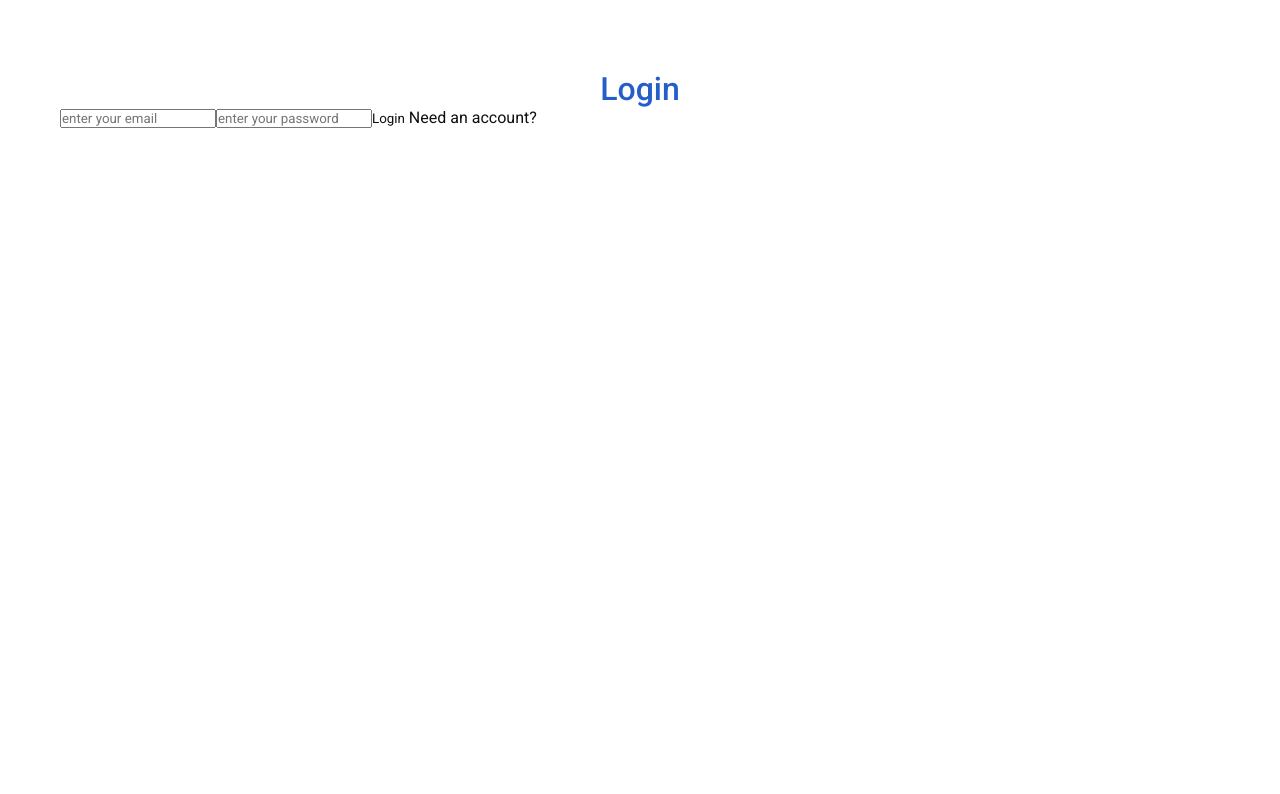
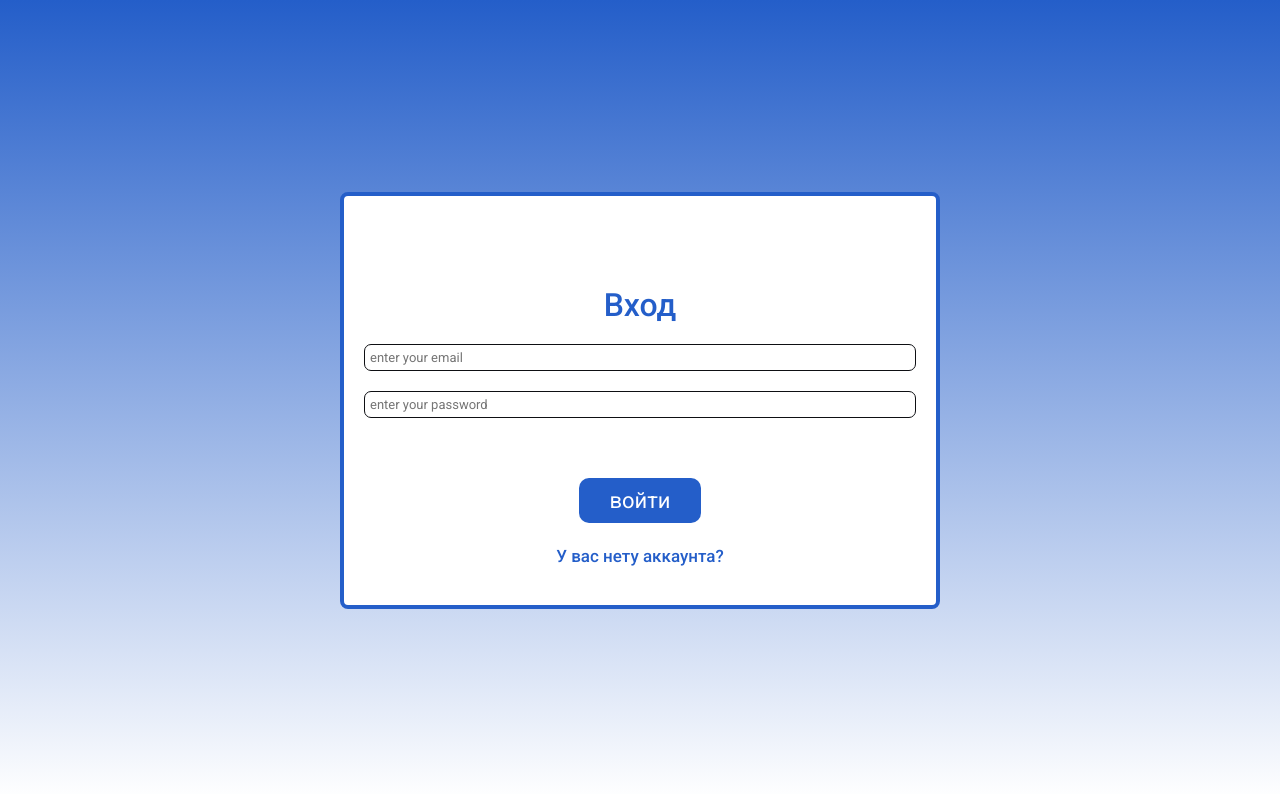
Before and after one commit to Gallahar/course-front, a React (Vite) app: page /login in a window 1280 px wide. Shown: the top 794 px of the page. Built offline with nearby package versions, Linux system fonts and the light colour scheme; no server answers.

Commit message:
Login/register-styles fixed bugs with tokens/routing

```diff
--- a/src/assets/styles/global.css
+++ b/src/assets/styles/global.css
@@ -42,6 +42,72 @@ button {
 	width: 100%;
 	margin: 0 auto;
 	padding: 0 20px;
+}
+
+.auth_section {
+	width: 100%;
+	height: 100vh;
+	display: flex;
+	align-items: center;
+	background: linear-gradient(
+		to bottom,
+		var(--color-primary),
+		var(--color-secondary)
+	);
+}
+
+.auth_form {
+	background-color: var(--color-secondary);
+	max-width: 600px;
+	height: 417px;
+	margin: 0 auto;
+	padding: 20px;
+	border-radius: 8px;
+	border: 4px solid var(--color-primary);
+	display: flex;
+	flex-wrap: wrap;
+	flex-direction: column;
+	align-items: center;
+	gap: 20px;
+}
+
+.auth_input {
+	width: 100%;
+	padding: 5px;
+	border-radius: 7px;
+	border: 1px solid var(--color-text);
+	font-size: 13px;
+}
+
+.auth_input:focus {
+	border: 1px solid var(--color-primary);
+}
+
+.auth_button {
+	background-color: var(--color-primary);
+	color: var(--color-secondary);
+	padding: 10px 30px;
+	margin: 40px auto 0;
+	border-radius: 10px;
+	font-size: 22px;
+	transition: opacity 0.2s ease-in-out;
+}
+
+.auth_button:hover {
+	opacity: 0.8;
+}
+
+.auth_link {
+	font-size: 17px;
+	font-weight: 500;
+	color: var(--color-primary);
+	padding-top: 3px;
+	padding-bottom: 3px;
+}
+
+.auth_link:hover {
+	padding-bottom: 1px;
+	border-bottom: 2px solid var(--color-primary);
 }
 
 .admin_table_card_controls {
@@ -433,6 +499,16 @@ h1 {
 }
 
 @media (max-width: 768px) {
+	.auth_form {
+		height: 350px;
+	}
+
+	.auth_button {
+		font-size: 16px;
+		padding: 8px 20px;
+		margin: 20px auto 0;
+	}
+
 	.admin_table_card_controls {
 		gap: 5px;
 		margin-right: 0;
@@ -577,6 +653,18 @@ h1 {
 }
 
 @media (max-width: 425px) {
+	.auth_form {
+		height: 320px;
+	}
+
+	.auth_button {
+		margin: 10px auto 0;
+	}
+
+	.auth_heading {
+		font-size: 23px;
+	}
+
 	.admin_course_heading {
 		font-size: 18px;
 		margin-top: 10px;
--- a/src/pages/Login.jsx
+++ b/src/pages/Login.jsx
@@ -9,6 +9,8 @@ export const Login = () => {
 	const navigate = useNavigate()
 	const [email, setEmail] = useState('')
 	const [password, setPassword] = useState('')
+
+
 
 	const handleSubmit = async (e) => {
 		e.preventDefault()
@@ -29,22 +31,30 @@ export const Login = () => {
 	}
 
 	return (
-		<section className="section">
+		<section className="auth_section">
 			<div className="container">
-				<form className="container-form" onSubmit={handleSubmit}>
-					<h1>Login</h1>
+				<form className="auth_form" onSubmit={handleSubmit}>
+					<h1 className="auth_heading">Вход</h1>
 					<input
+						className="auth_input"
 						onChange={(e) => setEmail(e.target.value)}
 						required
 						placeholder="enter your email"
 					/>
 					<input
+						type="password"
+						className="auth_input"
 						onChange={(e) => setPassword(e.target.value)}
 						required
 						placeholder="enter your password"
 					/>
-					<button type="submit">Login</button>
-					<Link to="/register"> Need an account?</Link>
+					<button className="auth_button" type="submit">
+						войти
+					</button>
+					<Link className="auth_link" to="/register">
+						{' '}
+						У вас нету аккаунта?
+					</Link>
 				</form>
 			</div>
 		</section>
--- a/src/pages/Register.jsx
+++ b/src/pages/Register.jsx
@@ -29,22 +29,29 @@ export const Register = () => {
 	}
 
 	return (
-		<section className="section">
+		<section className="auth_section">
 			<div className="container">
-				<form className="container-form" onSubmit={handleSubmit}>
-					<h1>Register</h1>
+				<form className="auth_form" onSubmit={handleSubmit}>
+					<h1 className="auth_heading">Регистрация</h1>
 					<input
+						className="auth_input"
 						onChange={(e) => setEmail(e.target.value)}
 						required
 						placeholder="enter your email"
 					/>
 					<input
+						className="auth_input"
 						onChange={(e) => setPassword(e.target.value)}
 						required
 						placeholder="enter your password"
 					/>
-					<button type="submit">register</button>
-					<Link to="/login"> Already have an account?</Link>
+					<button className="auth_button" type="submit">
+						зарегистрироваться
+					</button>
+					<Link className="auth_link" to="/login">
+						{' '}
+						У вас уже есть аккаунт?
+					</Link>
 				</form>
 			</div>
 		</section>
--- a/src/pages/UserCourse.jsx
+++ b/src/pages/UserCourse.jsx
@@ -37,22 +37,31 @@ export const UserCourse = () => {
 		<>
 			{isLoading ? null : (
 				<section>
-					<div className='container'>
-						<div className='course_wrapper'>
-							<p className='course_title'>Курс "{course.title}"</p>
-							<p className='course_text'>{course.text}</p>
+					<div className="container">
+						<div className="course_wrapper">
+							<p className="course_title">
+								Курс "{course.title}"
+							</p>
+							<p className="course_text">{course.text}</p>
 						</div>
-						<p className='course_tests_title'>Тесты по данному курсу</p>
-						<div className='table'>
-							<div className='table_head'>
-								<p className='table_number head_item'>#</p>
-								<p className='table_title head_item'>Название теста</p>
+						<p className="course_tests_title">
+							Тесты по данному курсу
+						</p>
+						<div className="table">
+							<div className="table_head">
+								<p className="table_number head_item">#</p>
+								<p className="table_title head_item">
+									Название теста
+								</p>
 							</div>
 							{course.tests.map(({ title, _id }, i) => {
 								return (
-									<div key={title} className='table_item'>
-										<p className='table_number'>{i + 1}.</p>
-										<Link to={`/tests/${_id}`} className='table_title'>
+									<div key={title} className="table_item">
+										<p className="table_number">{i + 1}.</p>
+										<Link
+											to={`/tests/${_id}`}
+											className="table_title"
+										>
 											{title}
 										</Link>
 									</div>
@@ -60,7 +69,15 @@ export const UserCourse = () => {
 							})}
 						</div>
 						{!isCompleted && (
-							<button onClick={completeHandler}>Я прошел курс</button>
+							<>
+								<br />
+								<button
+									className="admin_table_button"
+									onClick={completeHandler}
+								>
+									Я прошел курс
+								</button>
+							</>
 						)}
 					</div>
 				</section>
--- a/src/pages/manage/edit/EditTest.jsx
+++ b/src/pages/manage/edit/EditTest.jsx
@@ -42,7 +42,9 @@ export const EditTest = () => {
 			if (answers.length < 2) return alert('Введите минимум 2 ответа')
 			if (!question) return alert('Введите название вопроса')
 			if (!answers.includes(correctAnswer))
-				return alert('Правильный ответ должен совпадать с одним из ответов')
+				return alert(
+					'Правильный ответ должен совпадать с одним из ответов'
+				)
 			for (let i = 0; i < answers.length; i++) {
 				if (!answers[i]) return alert('Ответ не может быть пустым')
 			}
@@ -58,7 +60,9 @@ export const EditTest = () => {
 			const res = await axios.post('test/update', dto)
 			setCurrentTest(res.data)
 			setTests((prev) =>
-				prev.map((test) => (test._id === currentTest._id ? res.data : test))
+				prev.map((test) =>
+					test._id === currentTest._id ? res.data : test
+				)
 			)
 			alert('Тест успешно обновлен')
 		} catch (e) {
@@ -106,19 +110,25 @@ export const EditTest = () => {
 	return (
 		<>
 			{loading ? null : (
-				<div className='container'>
+				<div className="container">
 					{currentTest?.title ? (
 						<h1>{`Обновить тест: "${currentTest.title}"`}</h1>
 					) : null}
-					<div className='admin_form_wrapper' style={{ marginBottom: '10px' }}>
-						<p className='admin_course_title'>Название курса</p>
+					<div
+						className="admin_form_wrapper"
+						style={{ marginBottom: '10px' }}
+					>
+						<p className="admin_course_title">Название теста</p>
 						<input
-							className='admin_input'
+							className="admin_input"
 							onChange={(e) => setTitle(e.target.value)}
 							value={title}
 						/>
 					</div>
-					<button onClick={addQuestionHandler} className='admin_table_button'>
+					<button
+						onClick={addQuestionHandler}
+						className="admin_table_button"
+					>
 						Добавить вопрос
 					</button>
 					<div>
@@ -126,7 +136,9 @@ export const EditTest = () => {
 							<TestQuestion
 								q={question}
 								key={question.question + i}
-								deleteQuestionHandler={() => deleteQuestionHandler(i)}
+								deleteQuestionHandler={() =>
+									deleteQuestionHandler(i)
+								}
 								index={i}
 								saveQuestionHandler={saveQuestionHandler}
 							/>
@@ -134,7 +146,7 @@ export const EditTest = () => {
 					</div>
 					<button
 						style={{ marginTop: '30px' }}
-						className='admin_table_button'
+						className="admin_table_button"
 						onClick={handleUpdate}
 					>
 						Обновить тест
--- a/src/providers/AdminProvider.jsx
+++ b/src/providers/AdminProvider.jsx
@@ -1,5 +1,6 @@
 import { createContext, useEffect, useState } from 'react'
 import { axios } from 'api/axios.js'
+import { useNavigate } from 'react-router-dom'
 
 const AdminContextInitialValue = {
 	courses: [],
@@ -11,6 +12,7 @@ const AdminContextInitialValue = {
 export const AdminContext = createContext(AdminContextInitialValue)
 
 export const AdminProvider = ({ children }) => {
+	const nav = useNavigate()
 	const [isLoading, setIsLoading] = useState(true)
 	const [courses, setCourses] = useState([])
 	const [tests, setTests] = useState([])
@@ -21,7 +23,13 @@ export const AdminProvider = ({ children }) => {
 				const data = await axios.get('/course/find-admin')
 				setCourses(data.data)
 			} catch (error) {
-				alert(error.message)
+				if (error.response.status === 403) {
+					nav('/', { replace: true })
+				} else if (error.response.status === 401) {
+					nav('/login', { replace: true })
+				} else {
+					alert(error.message)
+				}
 			} finally {
 				setIsLoading(false)
 			}
@@ -32,7 +40,13 @@ export const AdminProvider = ({ children }) => {
 				const data = await axios.get('/test/find-admin')
 				setTests(data.data)
 			} catch (error) {
-				alert(error.message)
+				if (error.response.status === 403) {
+					nav('/', { replace: true })
+				} else if (error.response.status === 401) {
+					nav('/login', { replace: true })
+				} else {
+					alert(error.message)
+				}
 			} finally {
 				setIsLoading(false)
 			}
--- a/src/router/ProtectedUserRoute.jsx
+++ b/src/router/ProtectedUserRoute.jsx
@@ -10,10 +10,10 @@ export const ProtectedUserRoute = ({ children }) => {
 		if (!user && !isLoading) {
 			navigate('/login', { replace: true })
 		}
-	}, [user, isLoading])
+	}, [user, isLoading, navigate])
 
 	if (isLoading) {
-		return <></>
+		return <h1>Загружаю...</h1>
 	}
 
 	return <div>{children}</div>
```
Also changed, not shown: src/components/user/UserHeader.jsx (+54 -27 lines), src/pages/Profile.jsx (+36 -25 lines), src/pages/UserTest.jsx (+41 -22 lines), .eslintrc.cjs, 1 other file (tests, documents, lock files or other folders).
